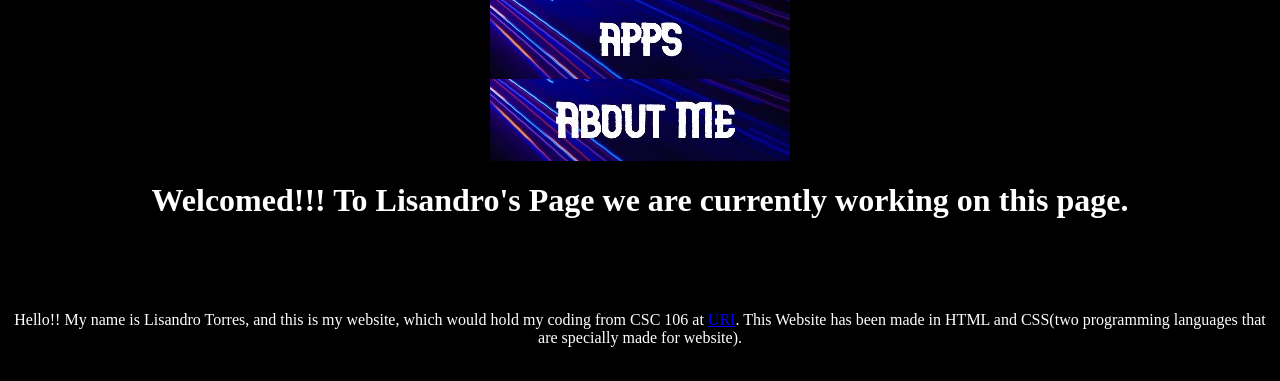
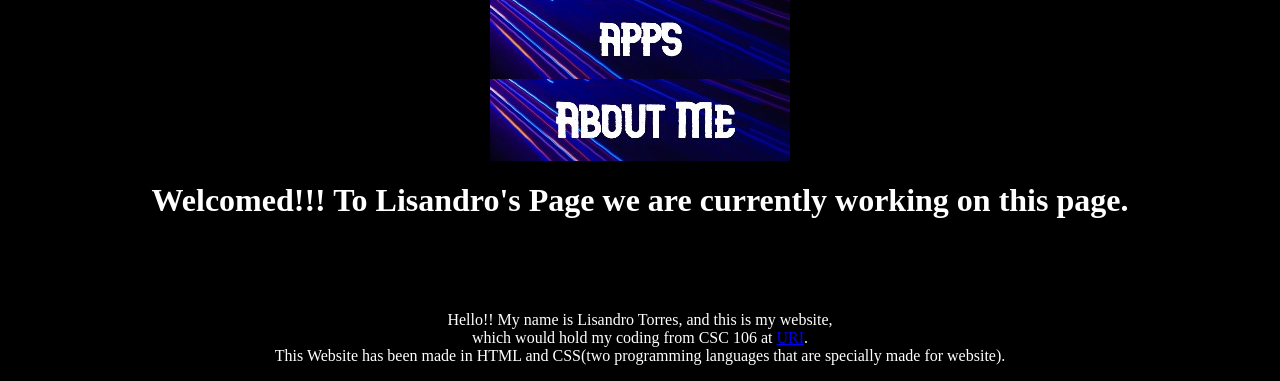
Before and after one commit to lisandro2002/lisandro2002.github.io, a plain HTML site: page index.html in a window 1280 px wide. Shown: the part 475-856 px from the top of the page. Drawn offline with Linux system fonts and the light colour scheme.

Commit message:
Update index.html

```diff
--- a/index.html
+++ b/index.html
@@ -42,7 +42,7 @@
         <center>
         <h1> Welcomed!!! To Lisandro's Page we are currently working on this page.</h1>
          <br><br><br>
-            <p> Hello!! My name is Lisandro Torres, and this is my website, which would hold my coding from CSC 106 at <a href="https://www.uri.edu/">URI</a>. This Website has been made in HTML and CSS(two programming languages that are specially made for website). </p>
+            <p> Hello!! My name is Lisandro Torres, and this is my website,<br> which would hold my coding from CSC 106 at <a href="https://www.uri.edu/">URI</a>.<br> This Website has been made in HTML and CSS(two programming languages that are specially made for website). </p>
         </center>
 
 
```
